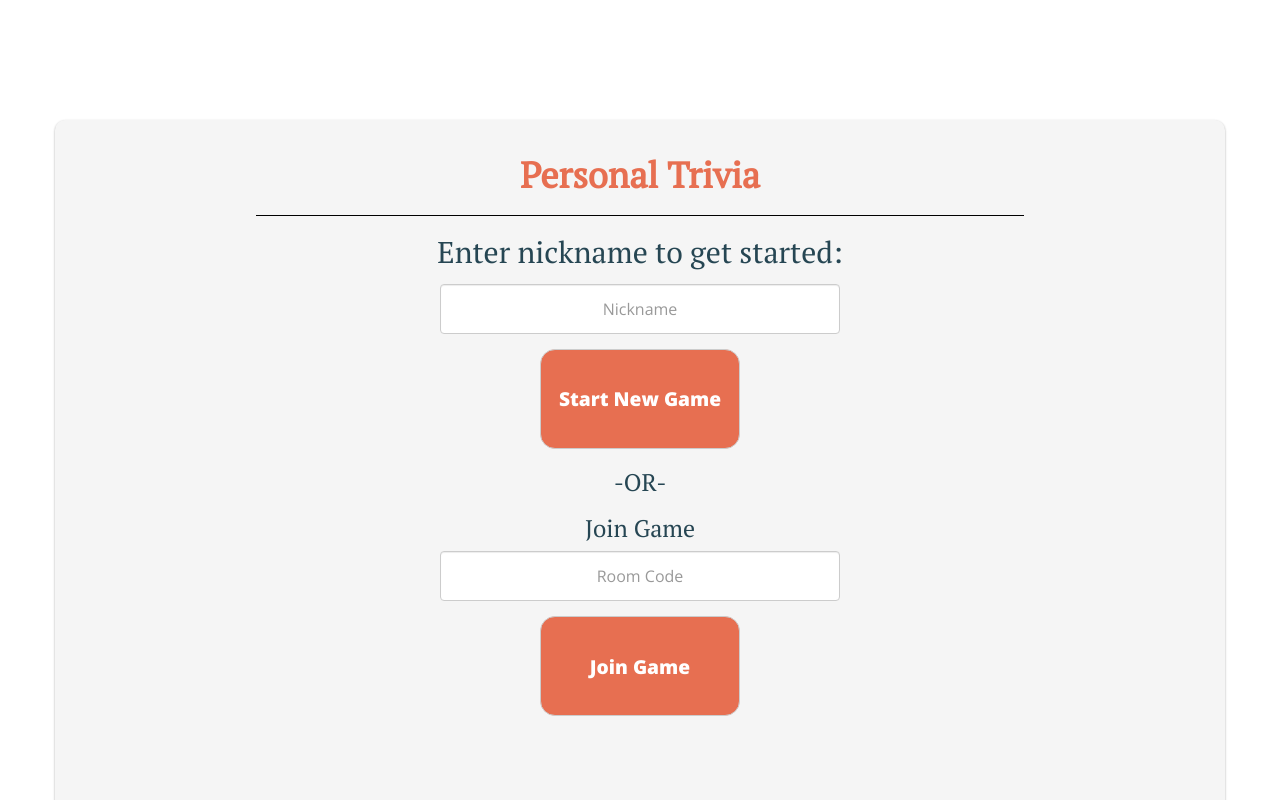
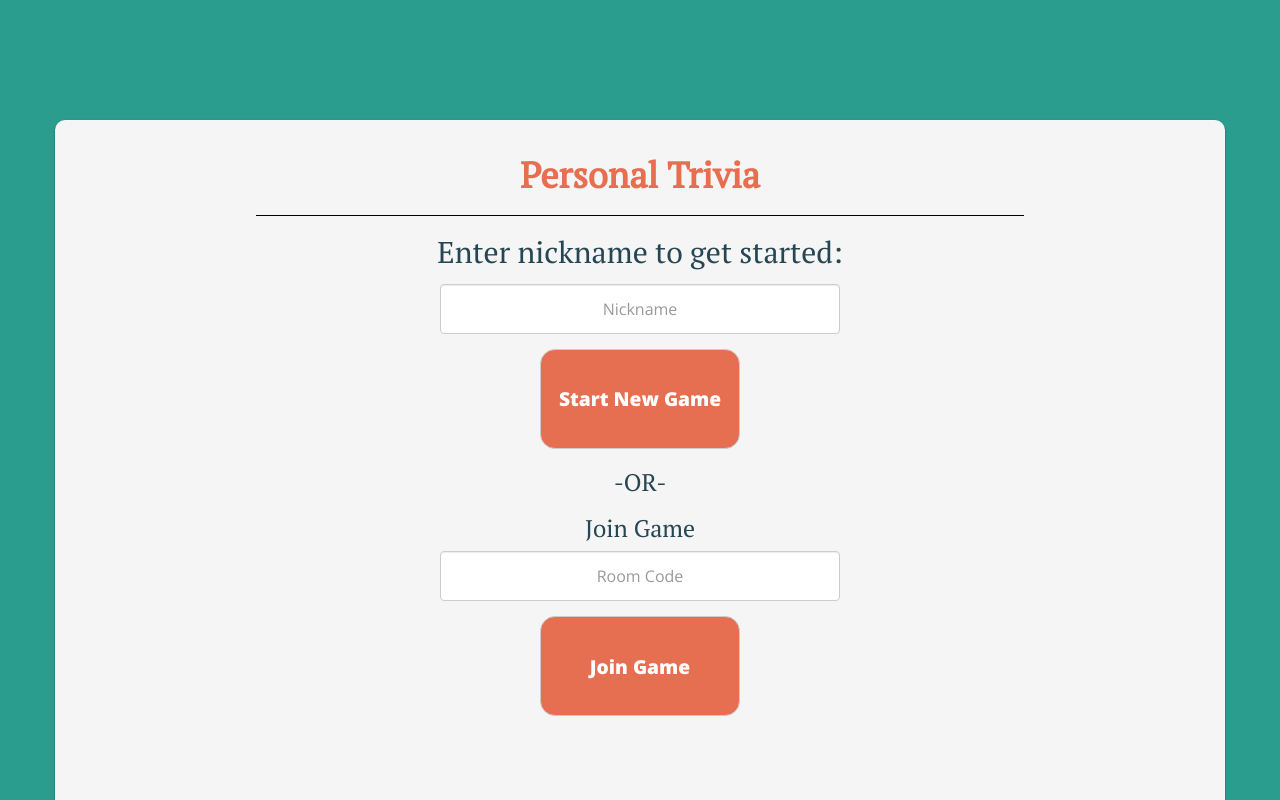
Before and after one commit to lucassong-RL/intproj-frontend, a React (Create React App) app: page / in a window 1280 px wide. Shown: the top 800 px of the page. Built offline with nearby package versions, Linux system fonts and the light colour scheme; no server answers; what aws-amplify would draw is missing.

Commit message:
Fixed background

```diff
--- a/src/index.css
+++ b/src/index.css
@@ -3,7 +3,7 @@ body {
   padding: 0;
   font-family: "Open Sans", sans-serif;
   font-size: 16px;
-  color: #2A9D8F;
+  background-color: #2A9D8F;
   -webkit-font-smoothing: antialiased;
   -moz-osx-font-smoothing: grayscale;
 }
```
